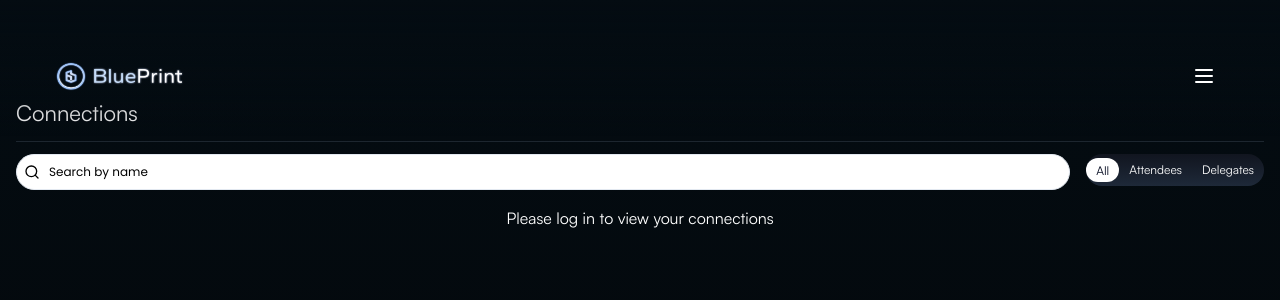
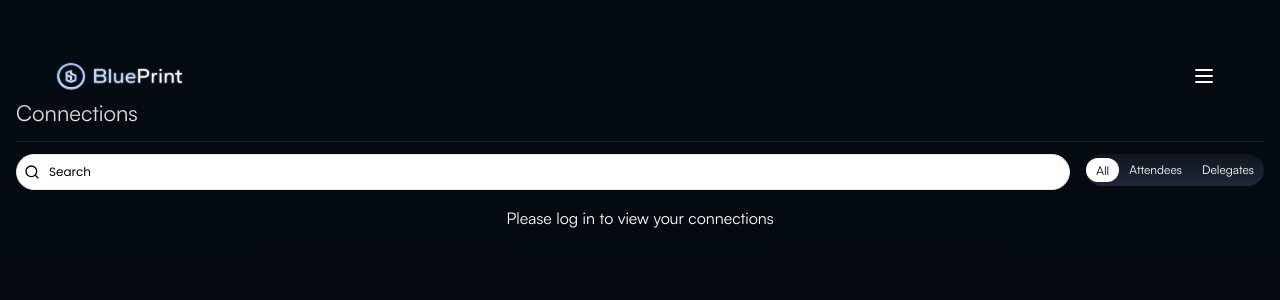
Before and after one commit to ubc-biztech/bt-web-v2, a Next.js app: page /companion/connections in a window 1280 px wide. Shown: the top 300 px of the page. Built offline with nearby package versions, Linux system fonts and the light colour scheme; a web font is replaced by a local one; what aws-amplify would draw is missing.

Commit message:
shorten search bar placeholder

```diff
--- a/src/components/companion/SearchBar.tsx
+++ b/src/components/companion/SearchBar.tsx
@@ -12,7 +12,7 @@ export const SearchBar = ({ onSearch }: { onSearch: (query: string) => void }) =
     <div className="relative flex-1 h-full">
       <Input
         type="text"
-        placeholder="Search by name"
+        placeholder="Search"
         onChange={handleInputChange}
         className="bg-white text-black pl-8 h-full rounded-full placeholder:text-[12px] text-[12px] placeholder:text-black pr-4 pb-2"
       />
```
